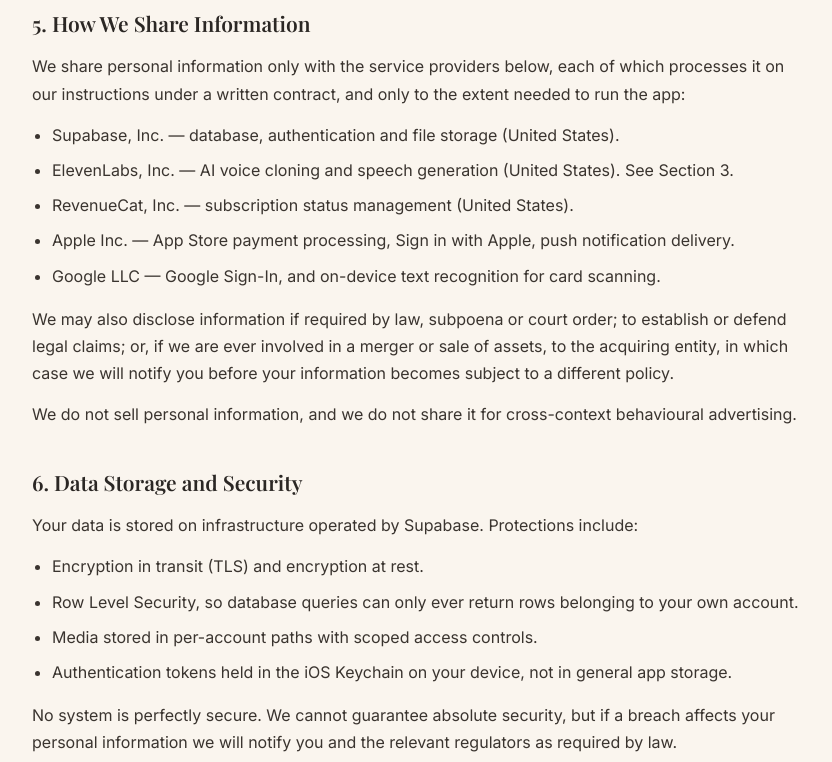
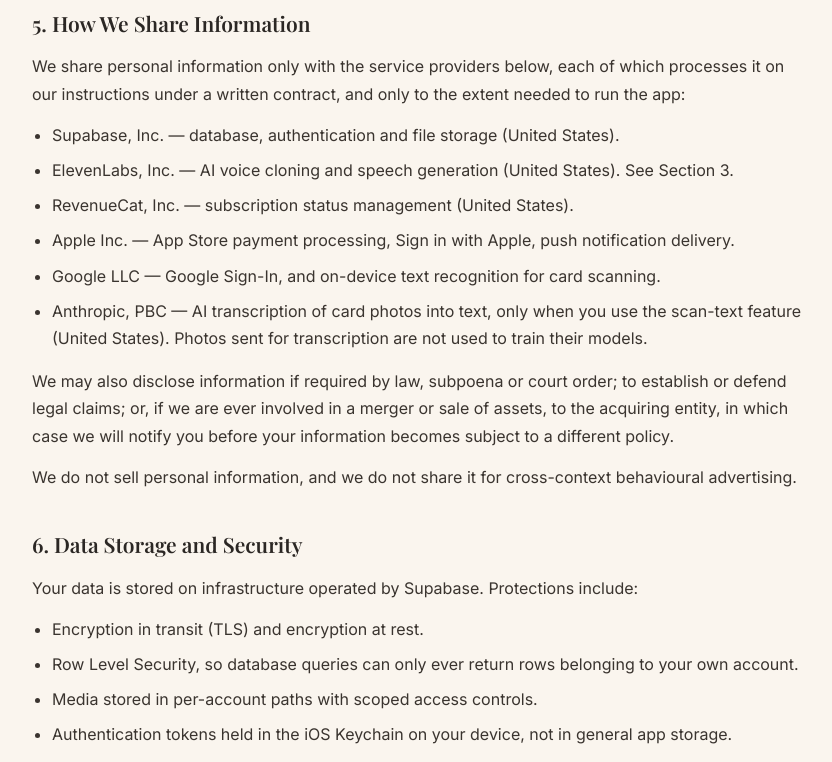
Before and after one commit to royyeh007/cardagain-web, a plain HTML site: page privacy/index.html in a window 1280 px wide. Shown: the part 3375-4137 px from the top of the page, without its empty margins (222-1054 px from the left). Drawn offline with nearby package versions, Linux system fonts and the light colour scheme.

Commit message:
Publish web/ from CardAgain@f8c2745

```diff
--- a/privacy/index.html
+++ b/privacy/index.html
@@ -142,7 +142,7 @@
     <section id="s5">
       <h2>5. How We Share Information</h2>
         <p>We share personal information only with the service providers below, each of which processes it on our instructions under a written contract, and only to the extent needed to run the app:</p>
-        <ul><li>Supabase, Inc. — database, authentication and file storage (United States).</li><li>ElevenLabs, Inc. — AI voice cloning and speech generation (United States). See Section 3.</li><li>RevenueCat, Inc. — subscription status management (United States).</li><li>Apple Inc. — App Store payment processing, Sign in with Apple, push notification delivery.</li><li>Google LLC — Google Sign-In, and on-device text recognition for card scanning.</li></ul>
+        <ul><li>Supabase, Inc. — database, authentication and file storage (United States).</li><li>ElevenLabs, Inc. — AI voice cloning and speech generation (United States). See Section 3.</li><li>RevenueCat, Inc. — subscription status management (United States).</li><li>Apple Inc. — App Store payment processing, Sign in with Apple, push notification delivery.</li><li>Google LLC — Google Sign-In, and on-device text recognition for card scanning.</li><li>Anthropic, PBC — AI transcription of card photos into text, only when you use the scan-text feature (United States). Photos sent for transcription are not used to train their models.</li></ul>
         <p>We may also disclose information if required by law, subpoena or court order; to establish or defend legal claims; or, if we are ever involved in a merger or sale of assets, to the acquiring entity, in which case we will notify you before your information becomes subject to a different policy.</p>
         <p>We do not sell personal information, and we do not share it for cross-context behavioural advertising.</p>
     </section>
```
